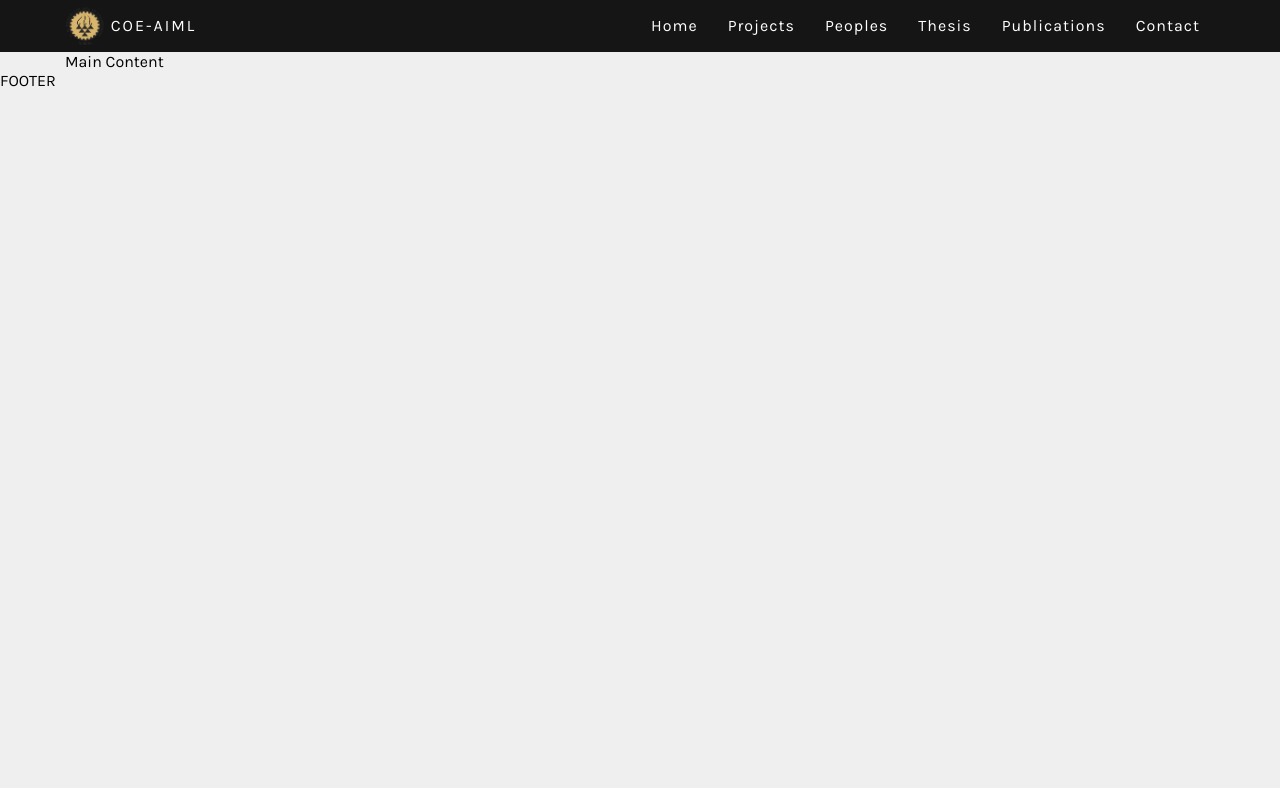
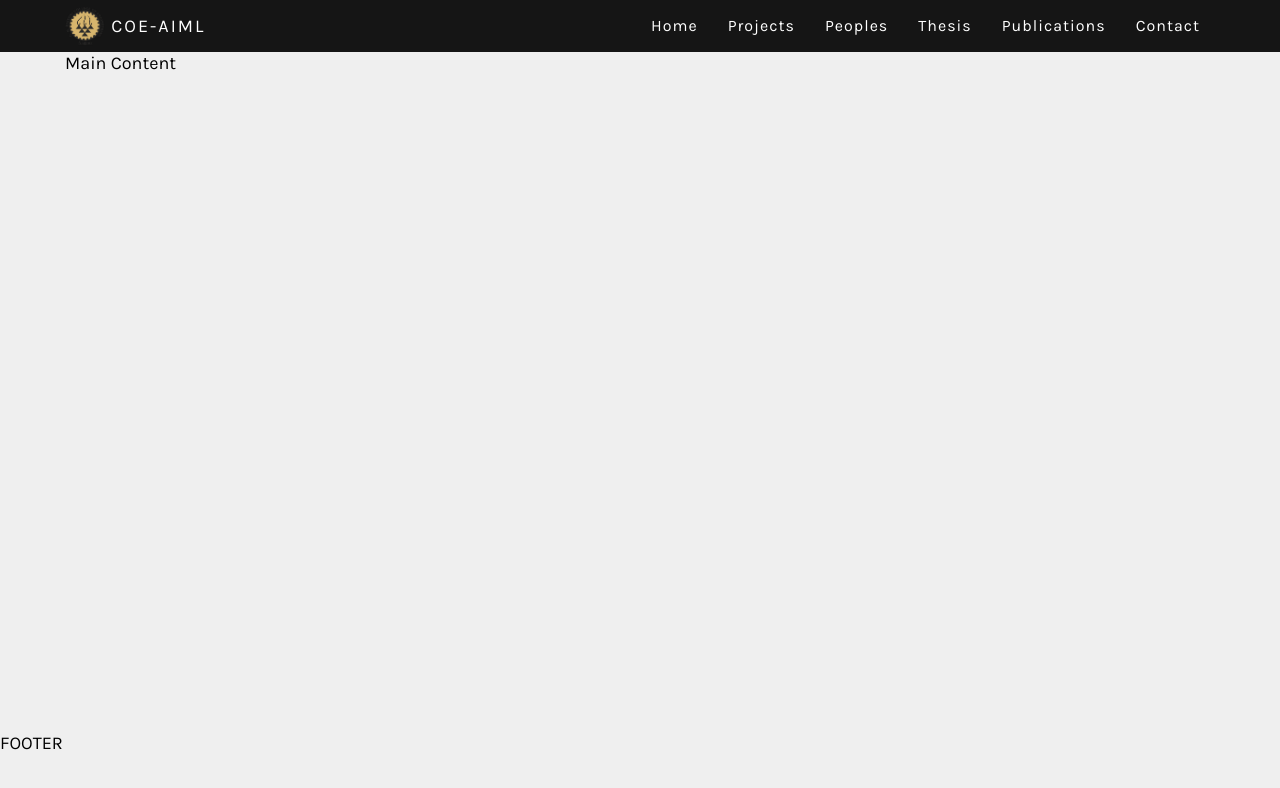
Before and after one commit to sobhanbera/coe-ai-ml-public, a Next.js app: page / in a window 1280 px wide. Shown: the top 788 px of the page. Built offline with nearby package versions, Linux system fonts and the light colour scheme.

Commit message:
global styles

```diff
--- a/styles/globals.css
+++ b/styles/globals.css
@@ -22,6 +22,7 @@
   list-style-type: none;
   outline: 0;
   transition: 0.15s;
+  color: var(--invertthemecolor);
 }
 
 *::-moz-selection {
@@ -36,6 +37,8 @@
 
 body {
   font-family: "Karla", sans-serif;
+  font-size: 18px;
+  font-weight: 400;
 }
 
 :root {
@@ -61,4 +64,5 @@ body {
   margin: auto;
   padding: 0 var(--main-max-padding);
   max-width: var(--main-max-vw);
+  min-height: 85vh;
 }/*# sourceMappingURL=globals.css.map */
--- a/styles/globals.scss
+++ b/styles/globals.scss
@@ -26,6 +26,7 @@
     list-style-type: none;
     outline: 0;
     transition: 0.15s;
+    color: var(--invertthemecolor);
 }
 
 *::selection {
@@ -35,6 +36,8 @@
 
 body {
     font-family: 'Karla', sans-serif;
+    font-size: 18px;
+    font-weight: 400;
 }
 
 :root {
@@ -61,4 +64,5 @@ body {
     padding: 0 var(--main-max-padding);
 
     max-width: var(--main-max-vw);
+    min-height: 85vh;
 }
```
Also changed, not shown: 1 other file (tests, documents, lock files or other folders).
